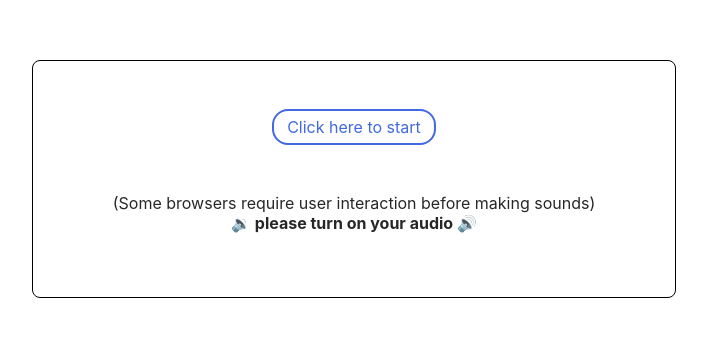
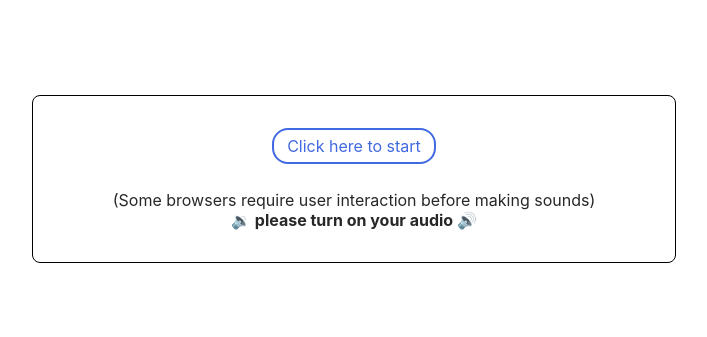
Before and after one commit to KutnerUri/exprmnt-sound-fx, a React (Create React App) app: page / in a window 1280 px wide. Shown: the part 221-558 px from the top of the page, without its empty margins (286-993 px from the left). Built offline with nearby package versions, Linux system fonts and the light colour scheme.

Commit message:
re-style

```diff
--- a/src/app.module.scss
+++ b/src/app.module.scss
@@ -1,15 +1,19 @@
 .card {
-  margin: 2em;
-  padding: 3em 5em;
-  display: flex;
-  gap: 2em;
+  margin: 2em auto;
+  padding: 2em 5em;
+  gap: 1.6em;
   align-items: center;
 
   border: 1px solid black;
 
-  display: inline-flex;
+  display: flex;
+  width: fit-content;
   flex-direction: column;
   border-radius: 8px;
+}
+
+h3, p {
+  margin: 0;
 }
 
 .clickWall {
```
Also changed, not shown: 11 other files (tests, documents, lock files or other folders).
